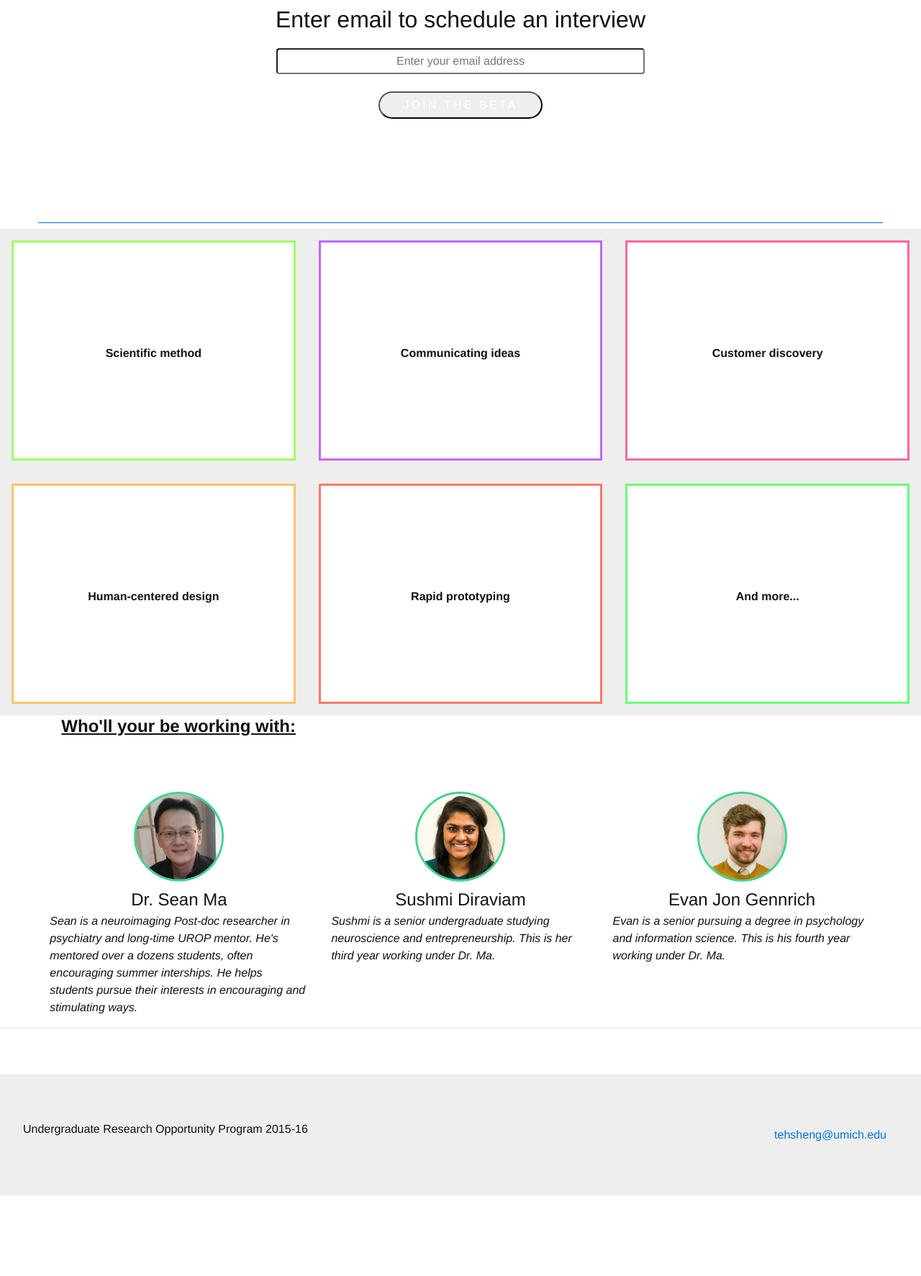
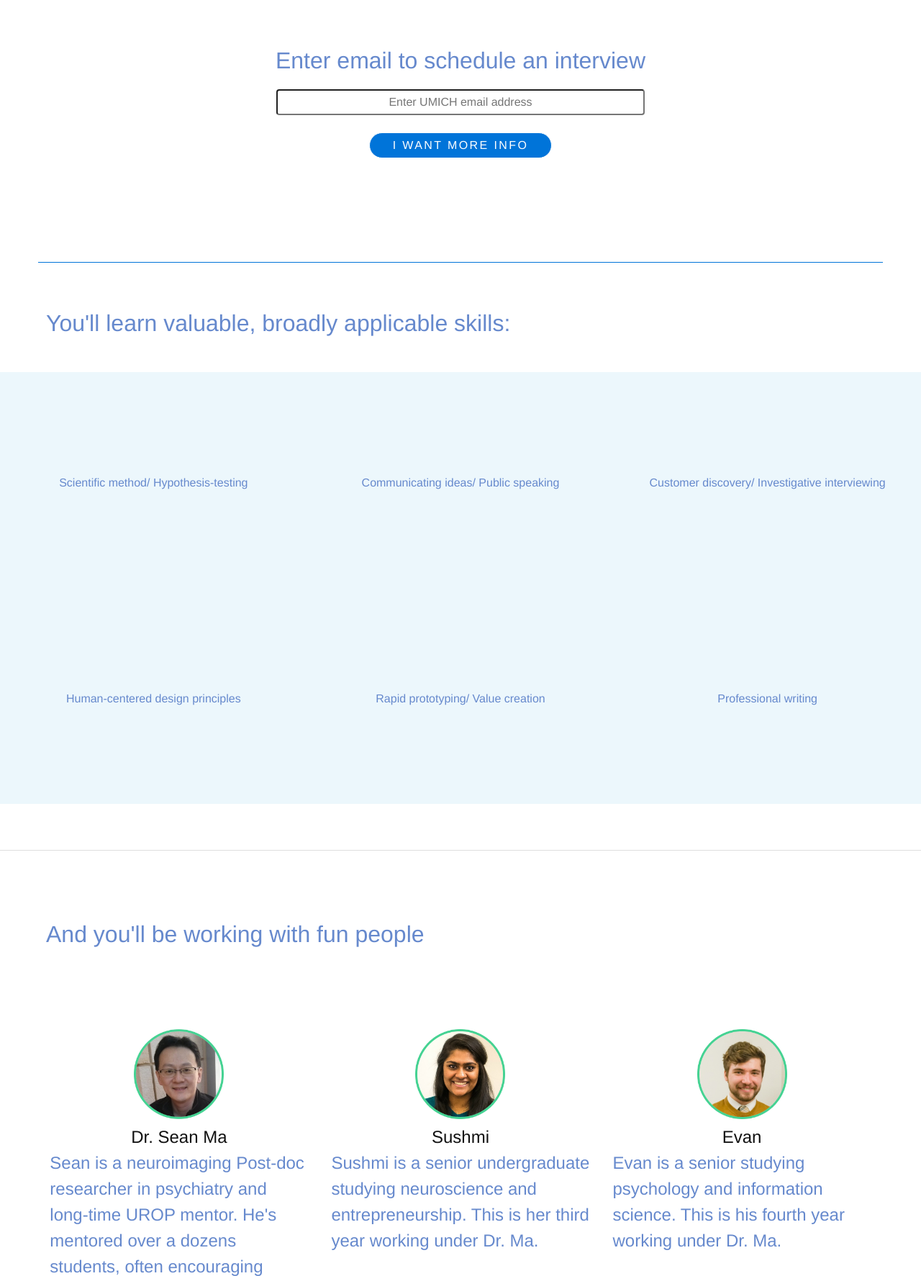
Before and after one commit to seantma/urop-entrepreneur-2015, a plain HTML site: page index.html in a window 1280 px wide. Shown: the part 773-2546 px from the top of the page at 72% size. Before the commit the page ends 2434 px from the top, so only its background shows below. Drawn offline with Linux system fonts and the light colour scheme.

Commit message:
2nd draft from Evan

```diff
--- a/css/style.css
+++ b/css/style.css
@@ -1,34 +1,7 @@
-.bg-header {
-	background-color: #66FFC4
-;
+.bg-bluish {
+	background-color: #ecf7fc;
 }
 
-.div-bg1 {
-	border-style: solid;
-	border-color: #a1ff66;
+.bluish {
+	color: #6689cd;
 }
-
-.div-bg2 {
-	border-style: solid;
-	border-color: #c466ff;
-}
-
-.div-bg3 {
-	border-style: solid;
-	border-color: #ff66a1;
-}
-
-.div-bg4 {
-	border-style: solid;
-	border-color: #ffc466;
-}
-
-.div-bg5 {
-	border-style: solid;
-	border-color: #ff7866;
-}
-
-.div-bg6 {
-	border-style: solid;
-	border-color: #66ff78;
-}
--- a/index.html
+++ b/index.html
@@ -10,7 +10,7 @@
 			<link rel="stylesheet" href="css/tachyons.css" type="text/css">
 			<link rel="stylesheet" href="css/style.css" type="text/css">
 			<!-- <meta name="Welby" content="Support network for students"> -->
- 			<link href='http://fonts.googleapis.com/css?family=Lato:400,300,300italic,400italic,700,700italic|Open+Sans:400,300italic,300,400italic,600,600italic,700,700italic' rel='stylesheet' type='text/css'>
+ 			<link href='http://fonts.googleapis.com/css?family=lato:400,300,300italic,400italic,700,700italic|Open+Sans:400,300italic,300,400italic,600,600italic,700,700italic' rel='stylesheet' type='text/css'>
 
 
 
@@ -31,13 +31,31 @@
 		<!-- HEADER -->
 
 
-		<header class="bg-header sm-col-12 lg-col-12 center bg-cv">
+		<!-- alternate photos -->
+			<!-- https://farm6.staticflickr.com/5736/21387569795_27295f6e95_h.jpg -->
 
-			<div class="sm-col-12 center clearfix pvxl pvxxl-m pvxxl-l">
+			<!-- https://farm1.staticflickr.com/579/21387569365_832e68145e_h.jpg -->
 
-				<h1 class="tc open bold f2-l f3 ">Research Entrepreneurship and Biomedical Innovation</h1>
+			<!-- https://farm6.staticflickr.com/5723/21139505720_5be7131e7d_h.jpg -->
 
-				<p class="tc open book f3-l f4  ">Undergraduate Research Opportunity</p>
+
+
+		<header style="background-image: url(https://farm6.staticflickr.com/5736/21387569795_27295f6e95_h.jpg); background-position:; opacity: 0.9; " class=" col-12 clearfix bg-cover bg-center  ">
+
+			<nav class=" bg-white clearfix pvl">
+
+
+				<p class="db open  thin f2-l f3 bluish   phl ">UROP 2015 presents:</p>
+
+				<p class="db open  book f2-l f3 bluish phl ">Research Entrepreneurship and Biomedical Innovation</p>
+
+			</nav>
+
+
+
+			<div  class="sm-col-12 center clearfix pvxl pvxxl-m pvxxl-l ">
+
+
 
 			</div>
 
@@ -47,18 +65,20 @@
 
 		<section class="bg-white sm-col-12 lg-col-11 pvxl bt b--blue center border-bottom">
 			<div class="">
-				<p class="tc wel-blue open f2-l f3 f2-m mhm">Enter email to schedule an interview</p>
+				<p class="tc wel-blue open f2-l f3 f2-m mhm bluish">Enter email to schedule an interview</p>
 
 
-				<form class="mhm" action="https://getsimpleform.com/messages?form_api_token=ff8742adc3400c66e70125d9ed01eb3a" method="post">
+				<form class="mhm" action="https://getsimpleform.com/messages?form_api_token=70407fa01adb0c67e097ed67d76df57c" method="post">
 				  <!-- the redirect_to is optional, the form will redirect to the referrer on submission -->
-				  <!-- <input type='hidden' name='redirect_to' value='http://welby.io/thank-you.html' /> -->
+				  <!-- <input type='hidden' name='redirect_to' value='[where]thank-you.html' /> -->
 				  <!-- all your input fields here.... -->
-				  <input type='text' name='test' class="open welbypurple mw6 b-thin b--wel-blue br2 center plm pvs block col-12 mb1 field" placeholder="Enter your email address" />
+				  <input type='text' name='test' class="open welbypurple mw6 b-thin b--wel-blue br2 center plm pvs block col-12 mb1 field" placeholder="Enter UMICH email address" />
 				  <div class="center pvm">
-				 	 <input type='submit' value='Join the beta' class="signup br5 phl pvs white open caps book bg-wel-blue center"/>
+				 	 <input type='submit' value='I want more info' class="btn  phl pvs white open  bg-blue center"/>
 				 </div>
 				</form>
+
+
 
 
 
@@ -67,70 +87,66 @@
 
 
 		<!-- boxes with what they'd learn -->
-		<section class="mvs">
+		<section class="col-12 clearfix ">
 
-			<div class="sm-col-12 md-col md-col-6 lg-col lg-col-4 bg-light-gray ">
-				<div class="mx-auto div-bg1 mhm mvm bg-white">
-					<h2 class="f4 open center phm pvxl">Scientific method</h2>
-				</div>
+			<h2 class="f2 open thin bluish phx pvl">You'll learn valuable, broadly applicable skills:</h2>
+
+			<div class="sm-col-12 md-col md-col-6 lg-col lg-col-4 bg-bluish ">
+
+					<h2 class="f4 open book center phm pvxl bluish">Scientific method/ Hypothesis-testing</h2>
 			</div>
 
-			<div class="sm-col-12 md-col md-col-6 lg-col lg-col-4 bg-light-gray">
-				<div class="mx-auto div-bg2 mhm mvm bg-white">
+			<div class="sm-col-12 md-col md-col-6 lg-col lg-col-4 bg-bluish">
 
-					<h2 class="f4 open center phm pvxl">Communicating ideas</h2>
-				</div>
+					<h2 class="f4 open book center phm pvxl bluish">Communicating ideas/ Public speaking</h2>
 			</div>
 
-			<div class="sm-col-12 md-col md-col-6 lg-col lg-col-4 bg-light-gray">
-				<div class="mx-auto div-bg3 mhm mvm bg-white">
-					<h2 class="f4 open center phm pvxl">Customer discovery</h2>
-				</div>
+			<div class="sm-col-12 md-col md-col-6 lg-col lg-col-4 bg-bluish">
+					<h2 class="f4 open book center phm pvxl bluish">Customer discovery/ Investigative interviewing</h2>
 			</div>
 
-			<div class="sm-col-12 md-col md-col-6 lg-col lg-col-4 bg-light-gray">
-				<div class="mx-auto div-bg4 mhm mvm bg-white">
-					<h2 class="f4 open center phm pvxl">Human-centered design</h2>
-				</div>
+			<div class="sm-col-12 md-col md-col-6 lg-col lg-col-4 bg-bluish">
+					<h2 class="f4 open book center phm pvxl bluish">Human-centered design principles</h2>
 			</div>
 
-			<div class="sm-col-12 md-col md-col-6 lg-col lg-col-4 bg-light-gray">
-				<div class="mx-auto div-bg5 mhm mvm bg-white">
-					<h2 class="f4 open center phm pvxl">Rapid prototyping</h2>
-				</div>
+			<div class="sm-col-12 md-col md-col-6 lg-col lg-col-4 bg-bluish">
+					<h2 class="f4 open book center phm pvxl bluish">Rapid prototyping/ Value creation</h2>
+
 			</div>
 
-			<div class="sm-col-12 md-col md-col-6 lg-col lg-col-4 bg-light-gray">
-				<div class="mx-auto div-bg6 mhm mvm bg-white">
-					<h2 class="f4 open center phm pvxl">And more...</h2>
-				</div>
+			<div class="sm-col-12 md-col md-col-6 lg-col lg-col-4 bg-bluish ">
+					<h2 class="f4 open book center phm pvxl bluish">Professional writing</h2>
+
 			</div>
 
 		</section>
 
 
-		<section class="clearfix mvx border-top border-bottom">
+		<section class="clearfix mvx border-top border-bottom ">
+
+
+			<h2 class="f2 open thin bluish phx pvx">And you'll be working with fun people</h2>
+
 			<div class="col-11 mx-auto">
 
-			<h2 class="f3 open then pvl phl underline">Who'll your be working with:</h2>
 
 
 				<div class=" sm-col-12  lg-col lg-col-4 center ">
 					<img class="mt3 " src="images/seanma.png" width="125px">
-					<p class="lato f3 mb0  ">Dr. Sean Ma</p>
-					<p class="lato  italic mhm left-align">Sean is a neuroimaging Post-doc researcher in psychiatry and long-time UROP mentor. He's mentored over a dozens students, often encouraging summer interships. He helps students pursue their interests in encouraging and stimulating ways.</p>
+					<p class="open f3 mb0  ">Dr. Sean Ma</p>
+					<p class="open  thin f3 bluish mhm left-align">Sean is a neuroimaging Post-doc researcher in psychiatry and long-time UROP mentor. He's mentored over a dozens students, often encouraging summer interships. He helps students pursue their interests in encouraging and stimulating ways.</p>
 				</div>
 
 				<div class=" sm-col-12  lg-col lg-col-4 center ">
 					<img class="mt3 " src="images/sushmidira.png" width="125px">
-					<p class="lato f3 mb0 ">Sushmi Diraviam</p>
-					<p class="lato  italic mhm left-align">Sushmi is a senior undergraduate studying neuroscience and entrepreneurship. This is her third year working under Dr. Ma. </p>
+					<p class="open f3 mb0 ">Sushmi </p>
+					<p class="open thin f3 bluish  mhm left-align">Sushmi is a senior undergraduate studying neuroscience and entrepreneurship. This is her third year working under Dr. Ma. </p>
 				</div>
 
 				<div class=" sm-col-12 lg-col lg-col-4  center">
 					<img class="mt3 " src="images/evanjon.png" width="125px">
-					<p class="lato f3 mb0 ">Evan Jon Gennrich</p>
-					<p class="lato  italic mhm left-align">Evan is a senior pursuing a degree in psychology and information science. This is his fourth year working under Dr. Ma.</p>
+					<p class="open f3 mb0 ">Evan </p>
+					<p class="open thin f3 bluish mhm left-align">Evan is a senior studying psychology and information science. This is his fourth year working under Dr. Ma.</p>
 				</div>
 
 			</div>
@@ -139,8 +155,8 @@
 
 		<footer class="bg-light-gray pvx">
 
-		<p class="mhl dib"> Undergraduate Research Opportunity Program 2015-16</p>
-		<p class="mhl fr dib"><a class="mvm mvn-m mvn-l open mhm db di-m di-l mhxl mhm-m mhm-l fr-m fr-l fn pvs center" href="mailto:tehsheng@umich.edu">tehsheng@umich.edu</a> </p>
+		<p class="mhl dib"> UROP 2015-16</p>
+		<p class="mhl fr dib"><a class="mvm mvn-m mvn-l open mhm db di-m di-l mhxl mhm-m mhm-l fr-m fr-l fn  center" href="mailto:tehsheng@umich.edu">tehsheng@umich.edu</a> </p>
 
 
 
```
Also changed, not shown: thank-you.html (added, +62 -0 lines).
